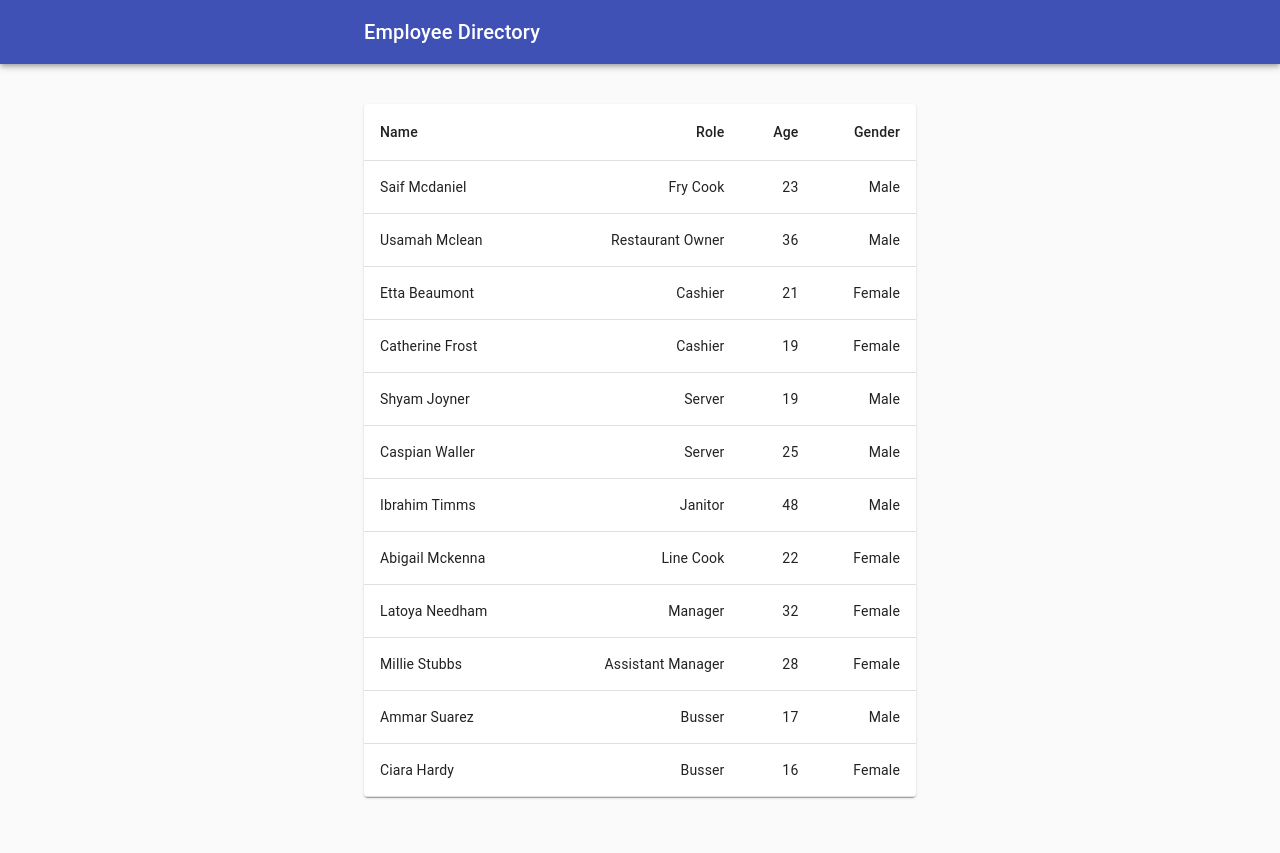
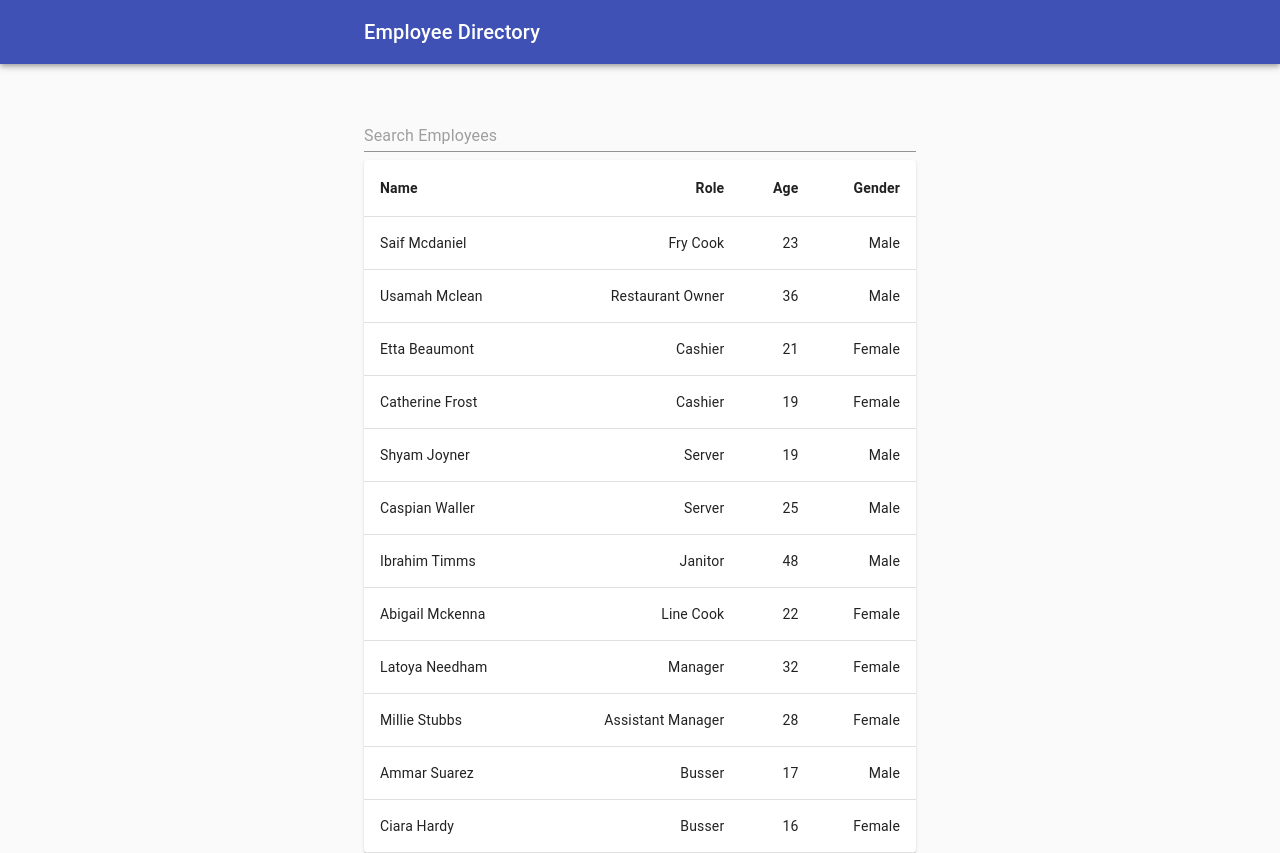
Before and after one commit to Fomiller/Employee-Directory, a React (Create React App) app: page / in a window 1280 px wide. Before the commit the page ends 800 px from the top, so only its background shows below. Built offline with nearby package versions, Linux system fonts and the light colour scheme.

Commit message:
added search bar

```diff
--- a/src/App.jsx
+++ b/src/App.jsx
@@ -2,12 +2,14 @@ import React from 'react';
 import SimpleTable from './components/Table';
 import SimpleContainer from './components/Container';
 import ButtonAppBar from './components/Navbar';
+import SearchBar from './components/Search';
 
 function App() {
   return (
     <div>
       <ButtonAppBar/>
       <SimpleContainer>
+        <SearchBar/>
         <SimpleTable/>
       </SimpleContainer>
     </div>
--- /dev/null
+++ b/src/components/Search/index.jsx
@@ -0,0 +1,21 @@
+import React from 'react';
+import TextField from '@material-ui/core/TextField';
+
+
+
+export default function SearchBar() {
+
+  return (
+    <form noValidate autoComplete="off">
+      <TextField
+          id="standard-full-width"
+          placeholder="Search Employees"
+          fullWidth
+          margin="normal"
+          InputLabelProps={{
+            shrink: true,
+          }}
+        />
+    </form>
+  );
+}
--- a/src/components/Table/index.jsx
+++ b/src/components/Table/index.jsx
@@ -12,6 +12,9 @@ import Employees from '../../employees.json';
 
 
 const useStyles = makeStyles({
+  tableCell: {
+    fontWeight: "bold",
+  },
   table: {
     minWidth: 300,
     maxWidth: 1080,
@@ -29,10 +32,10 @@ export default function SimpleTable() {
         <TableHead>
           {/* create a row inside the table header with cells for each column acting as labels */}
           <TableRow>
-            <TableCell>Name</TableCell>
-            <TableCell align="right">Role</TableCell>
-            <TableCell align="right">Age</TableCell>
-            <TableCell align="right">Gender</TableCell>
+            <TableCell className={classes.tableCell} >Name</TableCell>
+            <TableCell className={classes.tableCell} align="right">Role</TableCell>
+            <TableCell className={classes.tableCell} align="right">Age</TableCell>
+            <TableCell className={classes.tableCell} align="right">Gender</TableCell>
           </TableRow>
         </TableHead>
         {/* create a body for the table data */}
```
